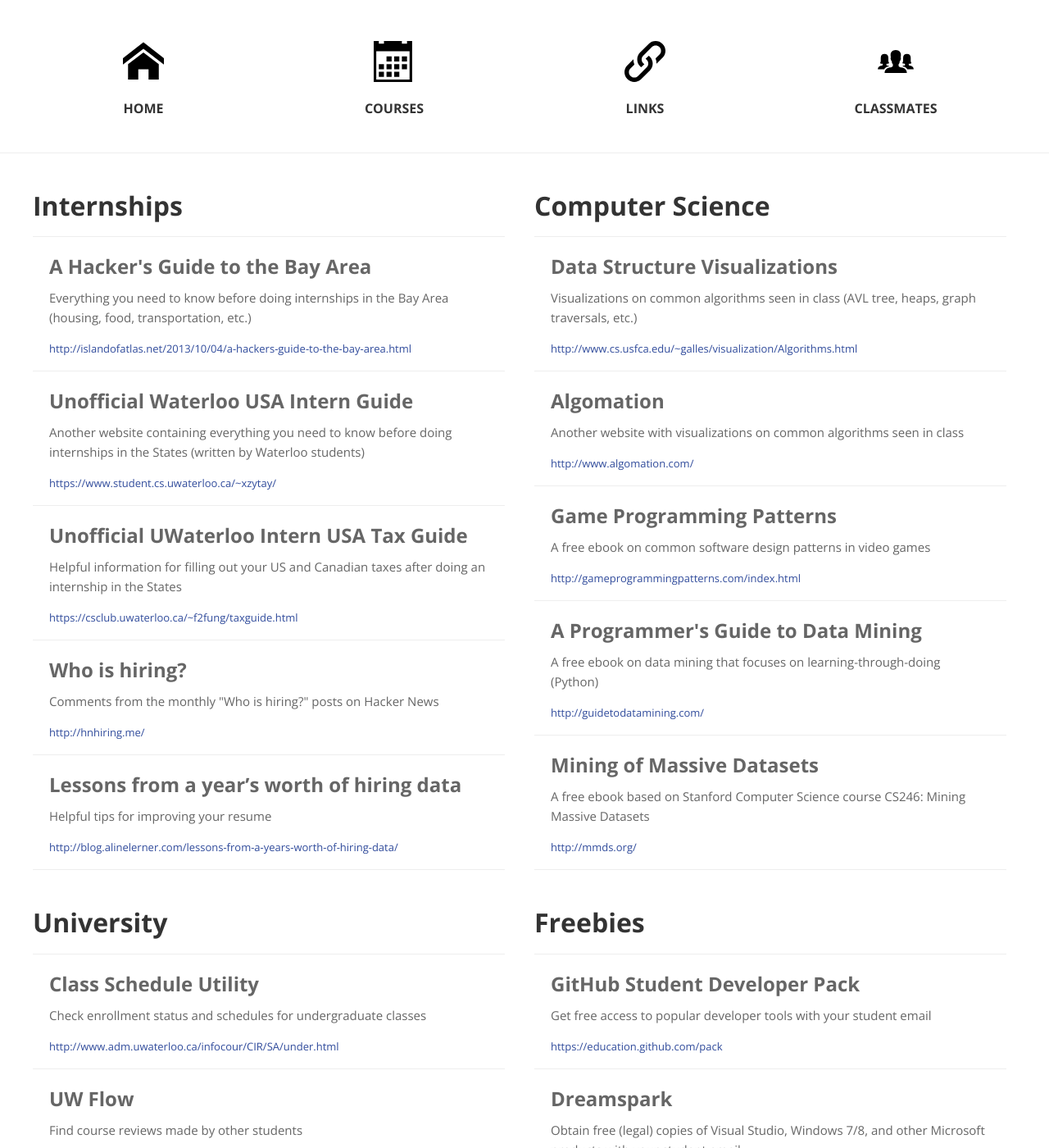
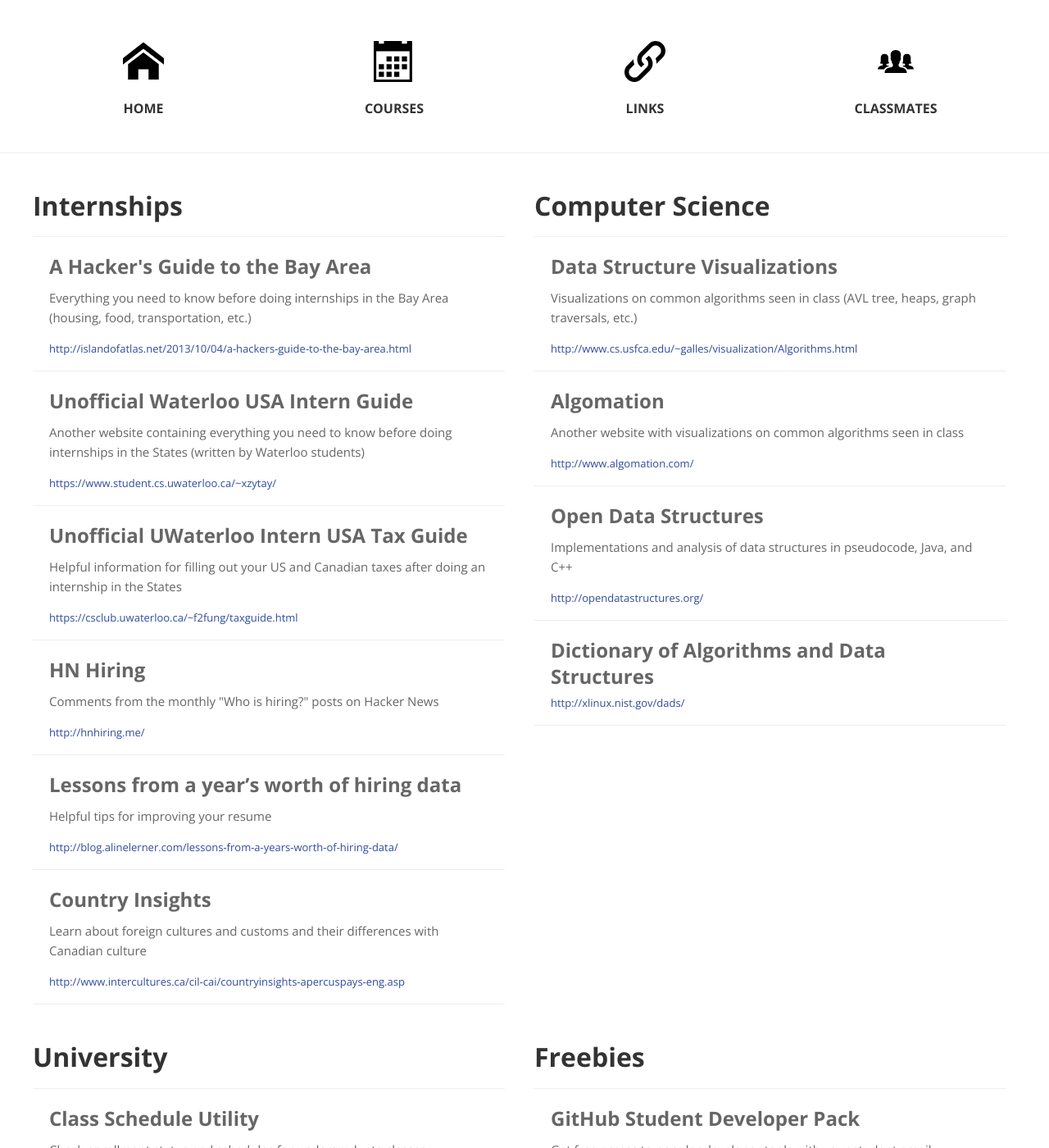
Before and after one commit to cbhl/inseption.github.com, a Jekyll site: the page built from links.html, in a window 1280 px wide and 1400 px high. Shown: the whole window at 82% size. Built offline with Jekyll 4.4.1, drawn with Linux system fonts in a browser that asks for light colours.

Commit message:
Updated links
- Removed niche specific CS related links
- Added more generic CS links for data structures

```diff
--- a/_data/links.yaml
+++ b/_data/links.yaml
@@ -14,13 +14,17 @@
             url:  "https://csclub.uwaterloo.ca/~f2fung/taxguide.html"
             desc: "Helpful information for filling out your US and Canadian taxes after doing an internship in the States"
         -
-            name: "Who is hiring?"
+            name: "HN Hiring"
             url:  "http://hnhiring.me/"
             desc: "Comments from the monthly \"Who is hiring?\" posts on Hacker News"
         -
             name: "Lessons from a year’s worth of hiring data"
             url:  "http://blog.alinelerner.com/lessons-from-a-years-worth-of-hiring-data/"
             desc: "Helpful tips for improving your resume"
+        -
+            name: "Country Insights"
+            url:  "http://www.intercultures.ca/cil-cai/countryinsights-apercuspays-eng.asp"
+            desc: "Learn about foreign cultures and customs and their differences with Canadian culture"
 
 -
     category: "Computer Science"
@@ -34,17 +38,12 @@
             url:  "http://www.algomation.com/"
             desc: "Another website with visualizations on common algorithms seen in class"
         -
-            name: "Game Programming Patterns"
-            url:  "http://gameprogrammingpatterns.com/index.html"
-            desc: "A free ebook on common software design patterns in video games"
+            name: "Open Data Structures"
+            url:  "http://opendatastructures.org/"
+            desc: "Implementations and analysis of data structures in pseudocode, Java, and C++"
         -
-            name: "A Programmer's Guide to Data Mining"
-            url:  "http://guidetodatamining.com/"
-            desc: "A free ebook on data mining that focuses on learning-through-doing (Python)"
-        -
-            name: "Mining of Massive Datasets"
-            url:  "http://mmds.org/"
-            desc: "A free ebook based on Stanford Computer Science course CS246: Mining Massive Datasets"
+            name: "Dictionary of Algorithms and Data Structures"
+            url:  "http://xlinux.nist.gov/dads/"
 -
     category: "University"
     links:
```
